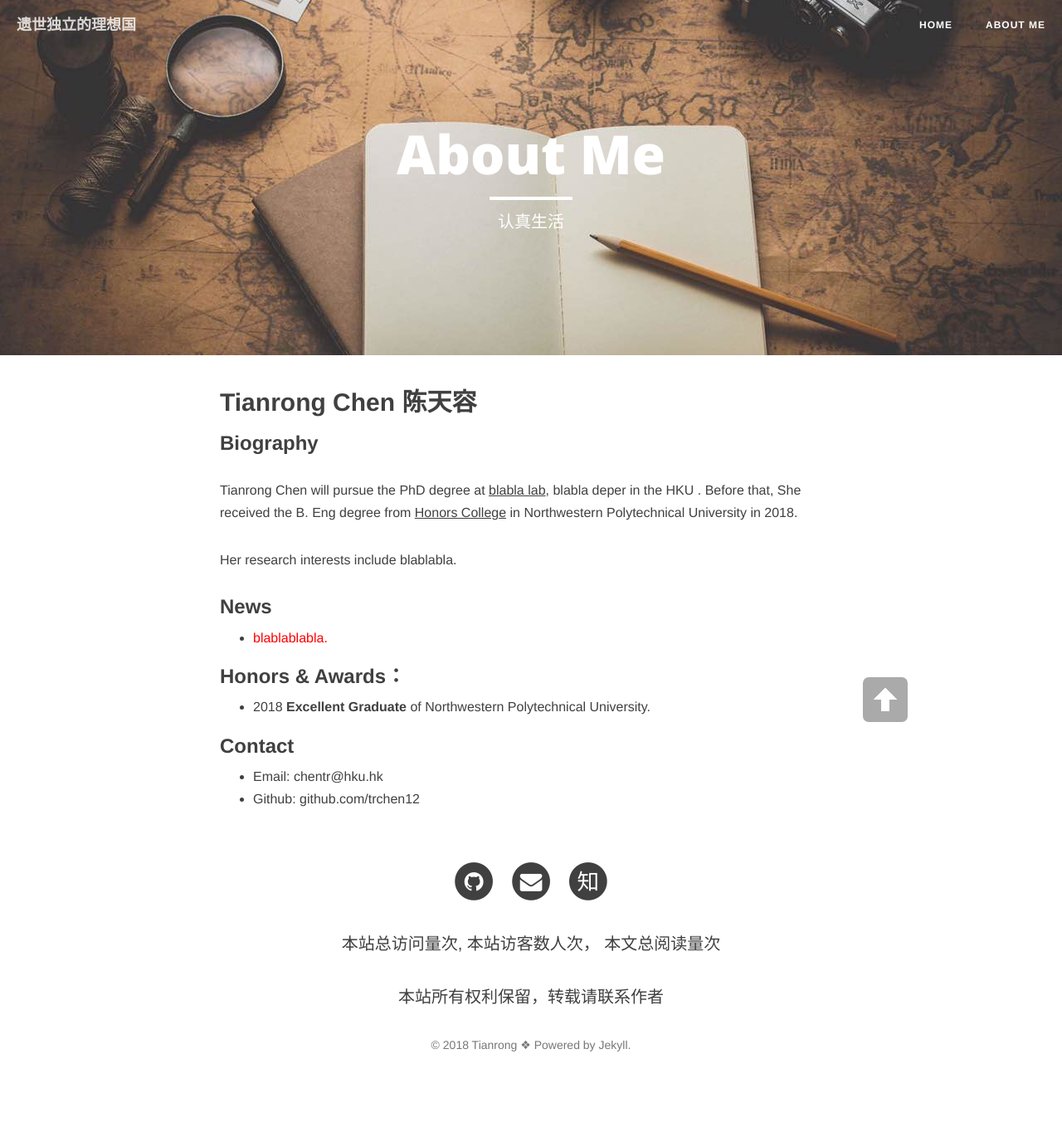
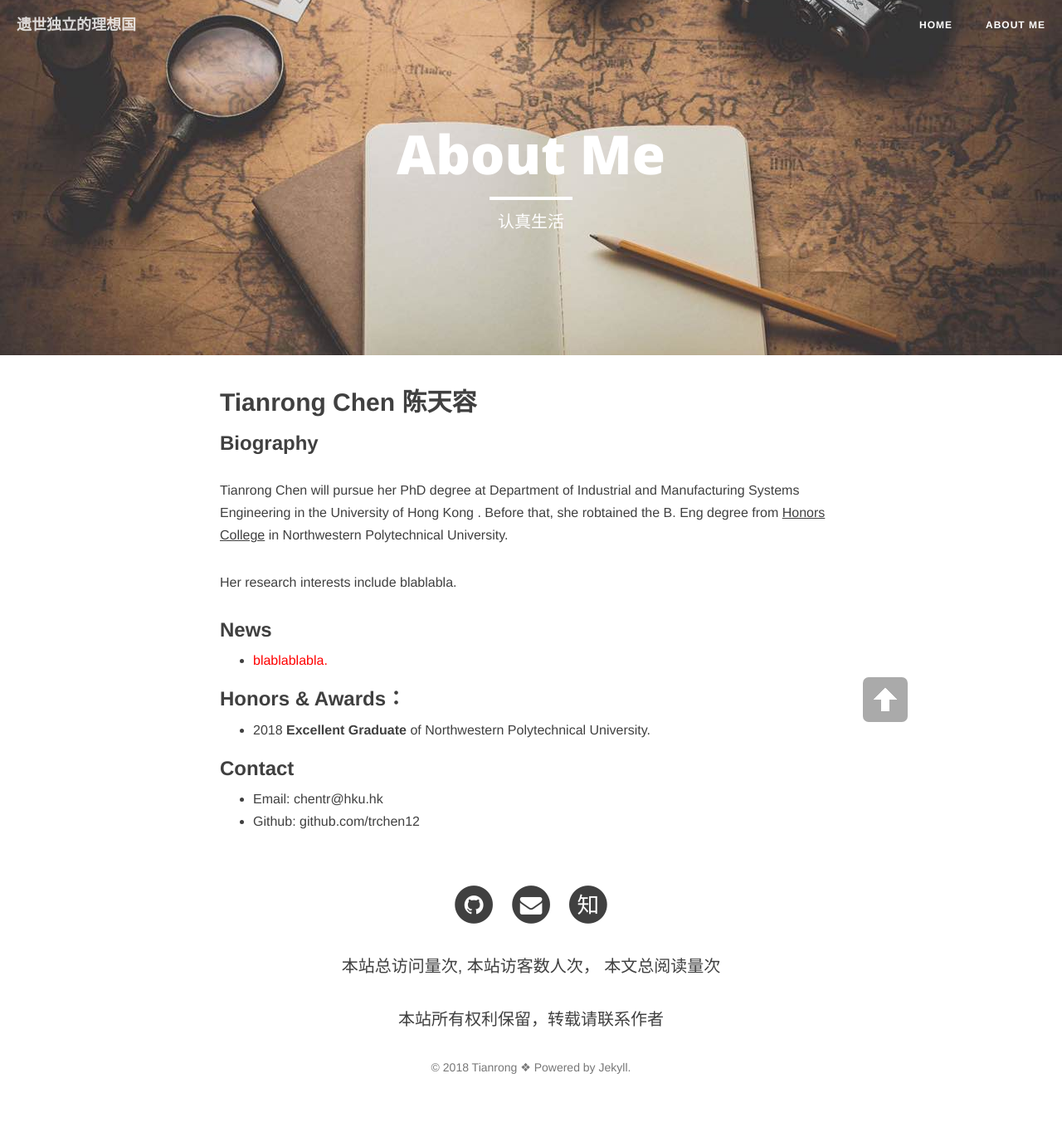
Before and after one commit to trchen12/trchen12.github.io, a Jekyll site: the page built from about.md, in a window 1280 px wide. Shown: the whole page at 83% size. Built offline with Jekyll 4.4.1, drawn with Linux system fonts in a browser that asks for light colours; nearby versions of some CDN libraries; comment, search, counter and statistics services are not loaded; before the commit the page ends 1337 px from its top, so only the background shows below that.

Commit message:
Update about.md

```diff
--- a/about.md
+++ b/about.md
@@ -7,7 +7,7 @@ header-img: "img/5.jpg"
 ## Tianrong Chen 陈天容
 
 ### Biography
-Tianrong Chen will pursue the PhD degree at [<U> blabla lab</U>](lab homepage link), [blabla deper](http://www.ie.cuhk.edu.hk/main/index.shtml) in the [HKU](http://www.cuhk.edu.hk/chinese/index.html) . Before that, She received the B. Eng degree from [<U>Honors College</U>](http://honors.nwpu.edu.cn/) in [Northwestern Polytechnical University](http://www.nwpu.edu.cn/) in 2018.
+Tianrong Chen will pursue her PhD degree at [Department of Industrial and Manufacturing Systems Engineering](https://www.imse.hku.hk/) in the [University of Hong Kong](http://www.cuhk.edu.hk/chinese/index.html) . Before that, she robtained the B. Eng degree from [<U>Honors College</U>](http://honors.nwpu.edu.cn/) in [Northwestern Polytechnical University](http://www.nwpu.edu.cn/).
 
 Her research interests include blablabla.
 
```
